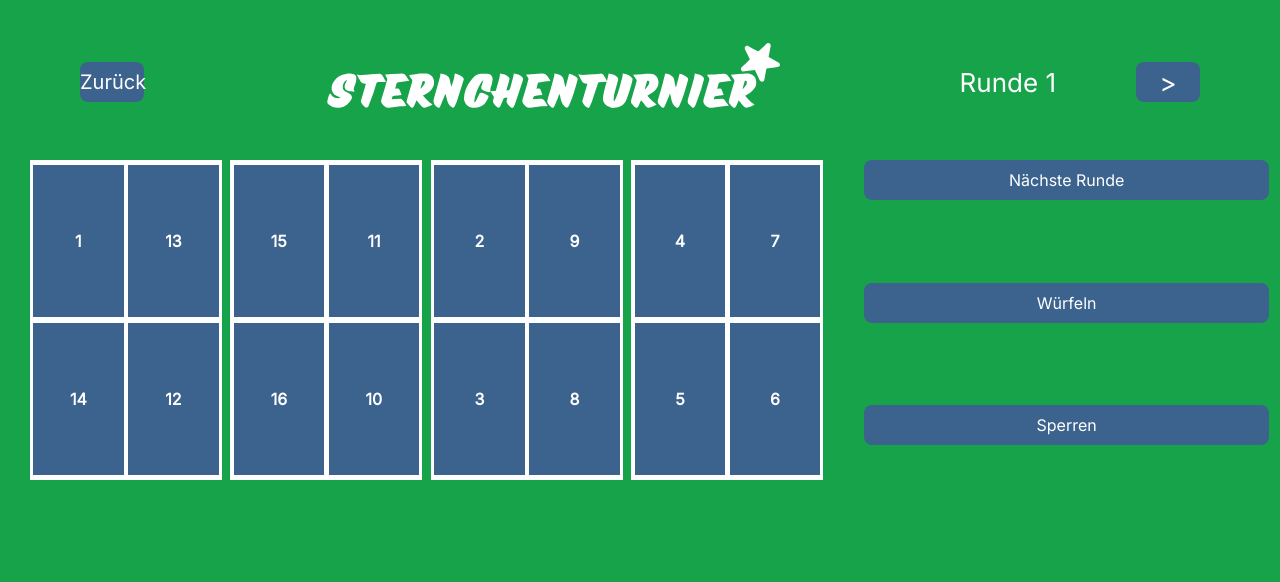
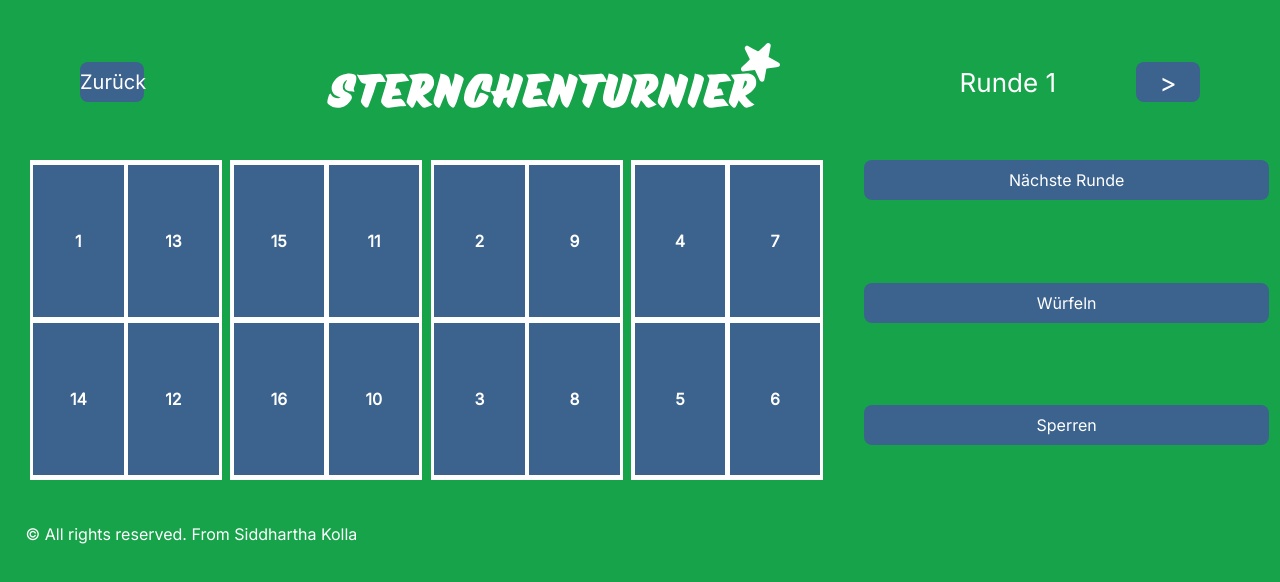
Before and after one commit to Siddhartha-Kolla/Sternchenturnier, a React (Create React App) app: page / in a window 1280 px wide. Both pictures are taken after a click on the button "Starten". Shown: the top 582 px of the page. Built offline with nearby package versions, Linux system fonts and the light colour scheme.

Commit message:
Added copyrights

```diff
--- a/src/App.css
+++ b/src/App.css
@@ -225,3 +225,13 @@ code {
   border-radius: 5px;
   cursor: pointer;
 }
+
+.footer-div {
+  margin-top: 10px;
+  display:flexbox;
+  height:100%;
+  align-items: flex-start;
+  padding: 2vh 2vw;
+  color: white;
+  text-align: left;
+}
--- a/src/App.js
+++ b/src/App.js
@@ -296,7 +296,7 @@ function App() {
         <p>Runde {play_round + 1}</p>
         <button onClick={appendRound} className='button next-button' style={{ width: "5vw" }}>{">"}</button>
       </header>
-      <body className='App-body bg-black' style={{fontFamily: Inter}}>
+      <body className='App-body' style={{fontFamily: Inter}}>
         <Grid container>
           <Grid item xs={8} className="tables">
             {tables.map((table, index) => (
@@ -318,6 +318,7 @@ function App() {
           </Grid>
         </Grid>
       </body>
+      <footer className='footer-div'>© All rights reserved. From Siddhartha Kolla</footer>
     </html>
   );
 }
```
